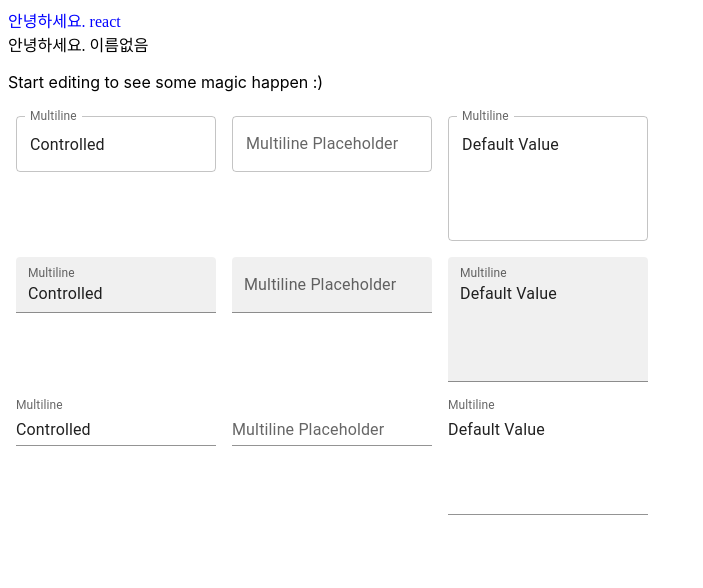
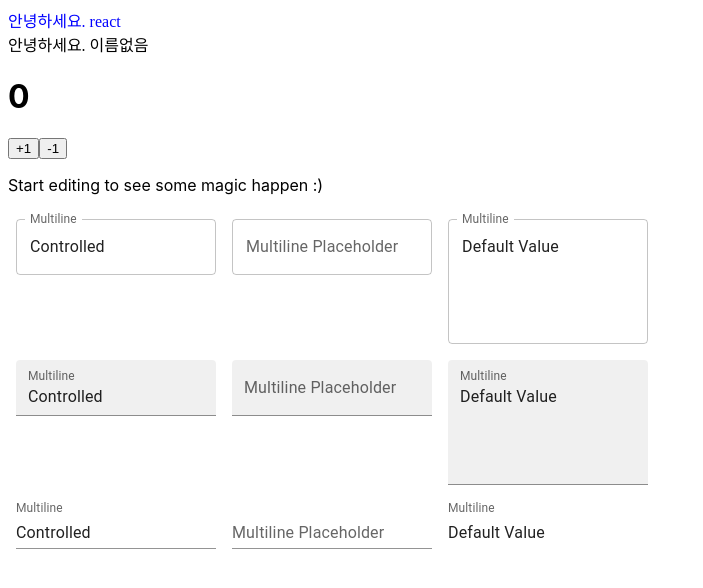
Before and after one commit to sangblee4528/react-20221128, a React (Create React App) app: page / in a window 1280 px wide. Shown: the top 588 px of the page, without its empty margins (0-703 px from the left). Built offline with nearby package versions, Linux system fonts and the light colour scheme.

Commit message:
1 file modified, 1 added

```diff
--- a/src/App.js
+++ b/src/App.js
@@ -2,12 +2,14 @@ import React from 'react';
 import './style.css';
 import MultilineTextFields from './MultilineTextFields';
 import Hello from './Hello';
+import Counter from './Counter';
 
 export default function App() {
   return (
     <div>
       <Hello name="react" color="blue" />
       <Hello />
+      <Counter />
       <p>Start editing to see some magic happen :)</p>
       <MultilineTextFields />
     </div>
--- /dev/null
+++ b/src/Counter.js
@@ -0,0 +1,22 @@
+import React, { useState } from 'react';
+
+function Counter() {
+  const [number, setNumber] = useState(0);
+
+  const onIncrease = () => {
+    setNumber(number + 1);
+  };
+
+  const onDecrease = () => {
+    setNumber(number - 1);
+  };
+  return (
+    <div>
+      <h1>{number}</h1>
+      <button onClick={onIncrease}> +1 </button>
+      <button onClick={onDecrease}> -1 </button>
+    </div>
+  );
+}
+
+export default Counter;
```
